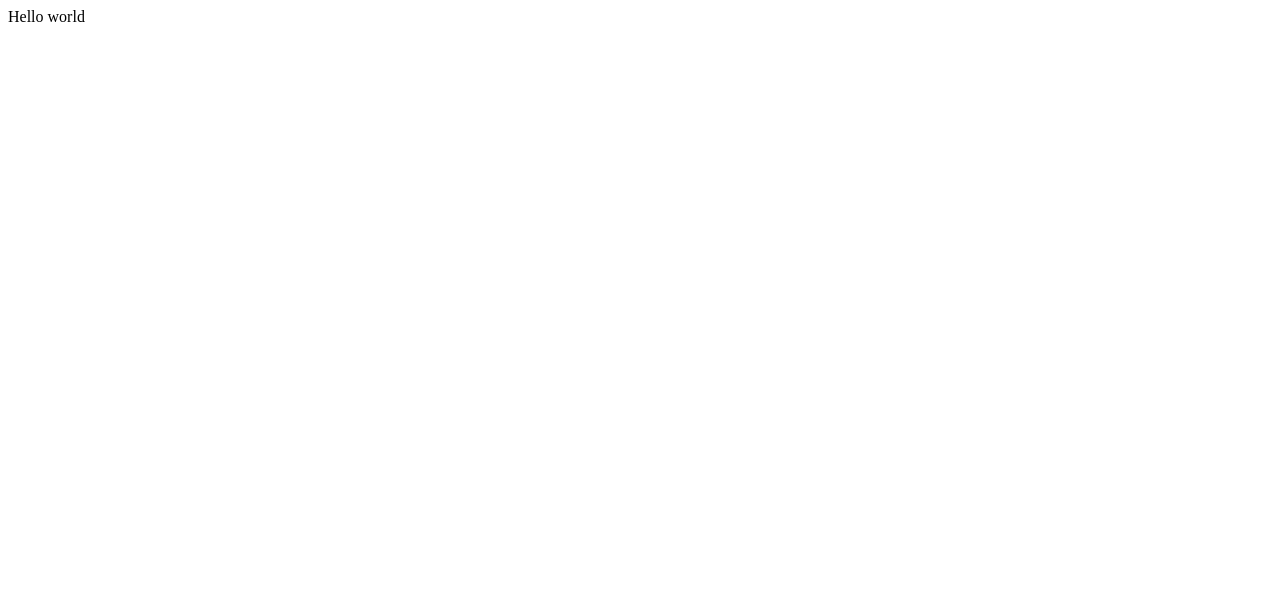
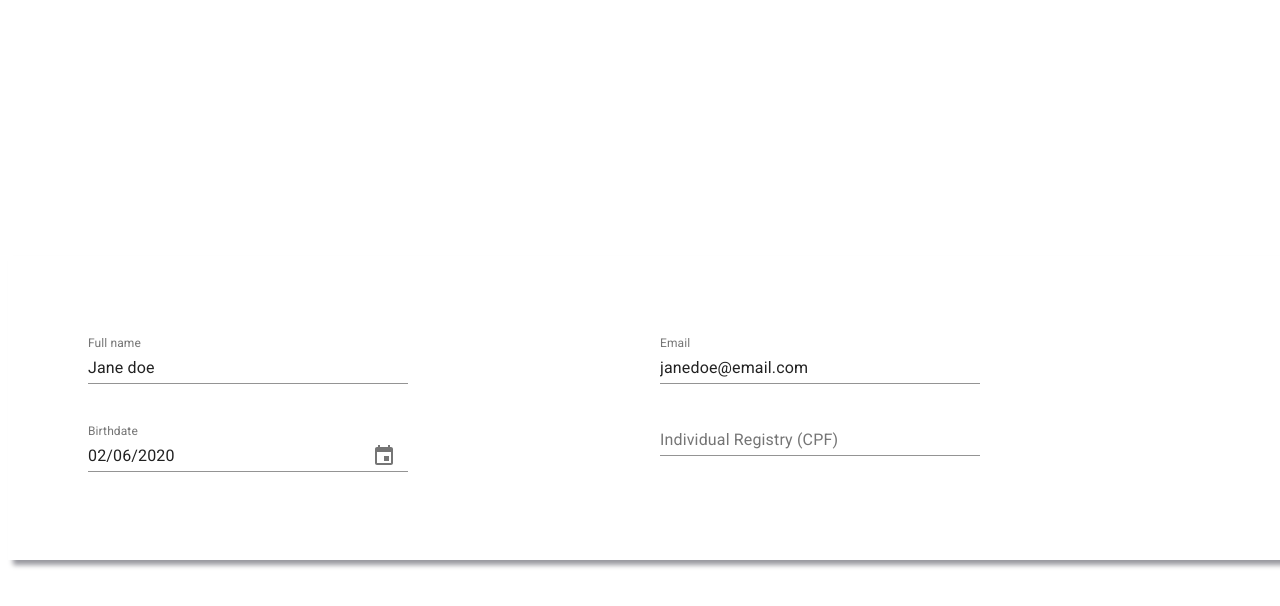
Before and after one commit to kseikyo/internship-challenge, a React (Create React App) app in the folder frontend/: page / in a window 1280 px wide. Shown: the top 606 px of the page. Built offline with nearby package versions, Linux system fonts and the light colour scheme.

Commit message:
Update package-lock.json, package.json, and 3 more files...
Partially created main form

```diff
--- a/frontend/public/index.html
+++ b/frontend/public/index.html
@@ -3,11 +3,16 @@
   <head>
     <meta charset="utf-8" />
     <link rel="icon" href="%PUBLIC_URL%/favicon.ico" />
+    <link rel="stylesheet" href="https://fonts.googleapis.com/css?family=Roboto:300,400,500,700&display=swap" />
     <meta name="viewport" content="width=device-width, initial-scale=1" />
     <meta name="theme-color" content="#000000" />
     <meta
       name="description"
       content="Web site created using create-react-app"
+    />
+    <meta
+      name="viewport"
+      content="minimum-scale=1, initial-scale=1, width=device-width"
     />
     <link rel="apple-touch-icon" href="%PUBLIC_URL%/logo192.png" />
     <!--
@@ -28,7 +33,7 @@
   </head>
   <body>
     <noscript>You need to enable JavaScript to run this app.</noscript>
-    <div id="root"></div>
+    <div id="root" style="display: flex; align-items: center; width: 100vw; height: 100vh;"></div>
     <!--
       This HTML file is a template.
       If you open it directly in the browser, you will see an empty page.
--- a/frontend/src/App.js
+++ b/frontend/src/App.js
@@ -1,10 +1,19 @@
 import React from 'react';
+import Container from '@material-ui/core/Container';
+import Form from './components/Form';
 
 function App() {
+  const container_style = {
+    display: 'flex',
+    boxShadow: '5px 5px 5px #98989fff',
+    padding: '5rem',
+    placeContent: 'center',
+  }
+
   return (
-    <div className="App">
-      Hello world
-    </div>
+      <Container style={container_style} fixed>
+        <Form />
+      </Container>
   );
 }
 
--- /dev/null
+++ b/frontend/src/components/Form.js
@@ -0,0 +1,93 @@
+import React, { useState } from 'react';
+import { TextField, Button, FormControl, Input, InputLabel, Grid } from '@material-ui/core';
+import { makeStyles } from '@material-ui/core/styles';
+import {
+  MuiPickersUtilsProvider,
+  KeyboardDatePicker,
+} from '@material-ui/pickers';
+import DateFnsUtils from '@date-io/date-fns';
+
+export default function Form() {
+
+  const [name, setName] = useState('Jane doe');
+  const [email, setEmail] = useState('janedoe@email.com');
+  const [github, setGithub] = useState('github.com/Janedoe');
+  const [birthdate, setBirthdate] = useState(new Date());
+  const [cpf, setCpf] = useState('');
+  const [city, setCity] = useState('Curitiba');
+  const [state, setState] = useState('Paraná');
+
+  const useStyles = makeStyles(theme => ({
+    root: {
+      flexGrow: 1
+    },
+    inputField: {
+      width: '20rem'
+    },
+  }));
+
+  const classes = useStyles();
+
+  const handleChange = event => {
+    // Event may be null due to deleting all characters on date picker
+    if(!event) return;
+
+    if (!event.target) setBirthdate(event);
+    else {
+
+      const name = event.target.name;
+      const value = event.target.value;
+
+      if (name === "name") setName(value);
+      else if (name === "email") setEmail(value);
+      else if (name === "github") setGithub(value);
+      else if (name === "city") setCity(value);
+      else if (name === "state") setState(value);
+      else if (name === "cpf") {
+        const new_value = value.replace(/^([0-9]{3}[\.]?[0-9]{3}[\.]?[0-9]{3}?[0-9]{2})$/);
+        setCpf(new_value);
+      }
+    }
+  }
+
+  return (
+    <form className={classes.root} noValidate autoComplete="off">
+      <Grid container spacing={3}>
+        <Grid item xs={6}>
+          <FormControl className={classes.inputField}>
+            <InputLabel htmlFor="component-simple">Full name</InputLabel>
+            <Input id="name" name="name" value={name} onChange={handleChange} />
+          </FormControl>
+        </Grid>
+        <Grid item xs={6}>
+          <FormControl className={classes.inputField}>
+            <InputLabel htmlFor="component-simple">Email</InputLabel>
+            <Input id="email" name="email" type="email" value={email} onChange={handleChange} />
+          </FormControl>
+        </Grid>
+        <Grid item xs={6}>
+          <MuiPickersUtilsProvider utils={DateFnsUtils}>
+            <KeyboardDatePicker
+              className={classes.inputField}
+              margin="normal"
+              id="date-picker-dialog"
+              label="Birthdate"
+              format="MM/dd/yyyy"
+              value={birthdate}
+              onChange={handleChange}
+              KeyboardButtonProps={{
+                'aria-label': 'change date',
+              }}
+            />
+          </MuiPickersUtilsProvider>
+        </Grid>
+        <Grid item xs={6}>
+          <FormControl className={classes.inputField}>
+            <InputLabel htmlFor="component-simple">Individual Registry (CPF)</InputLabel>
+            <Input id="cpf" name="cpf" type="number" value={cpf} onChange={handleChange} />
+          </FormControl>
+        </Grid>
+      </Grid>
+    </form>
+  );
+}
```
Also changed, not shown: frontend/package.json (+6 -1 lines), 1 other file (tests, documents, lock files or other folders).
